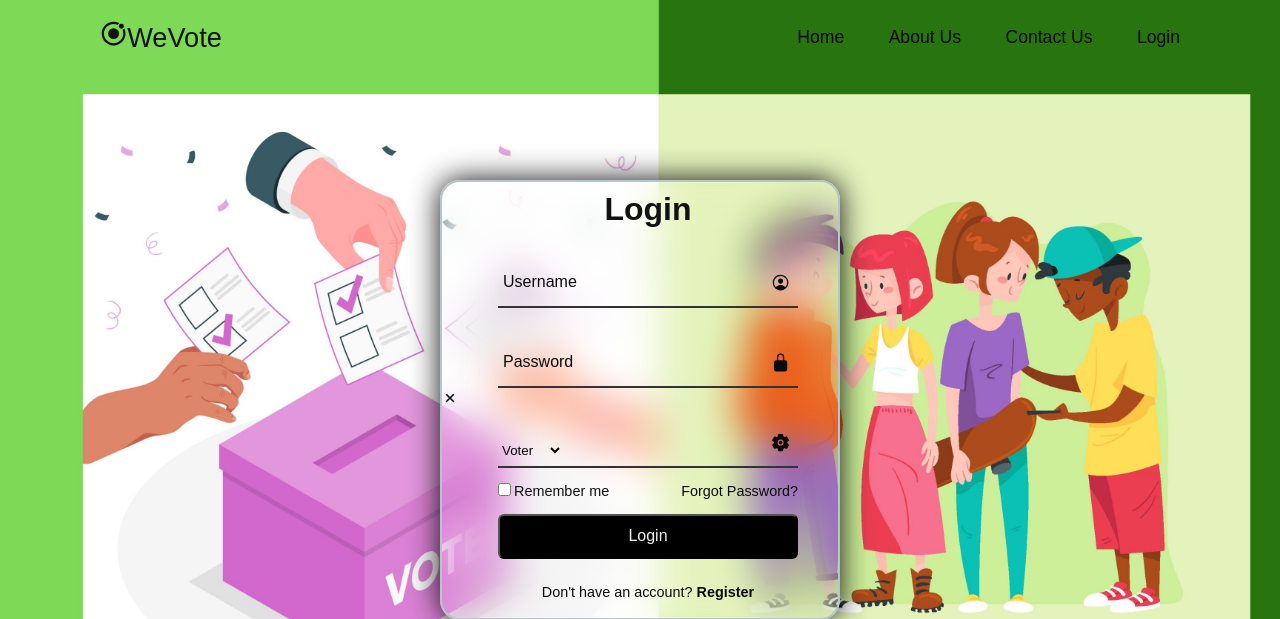
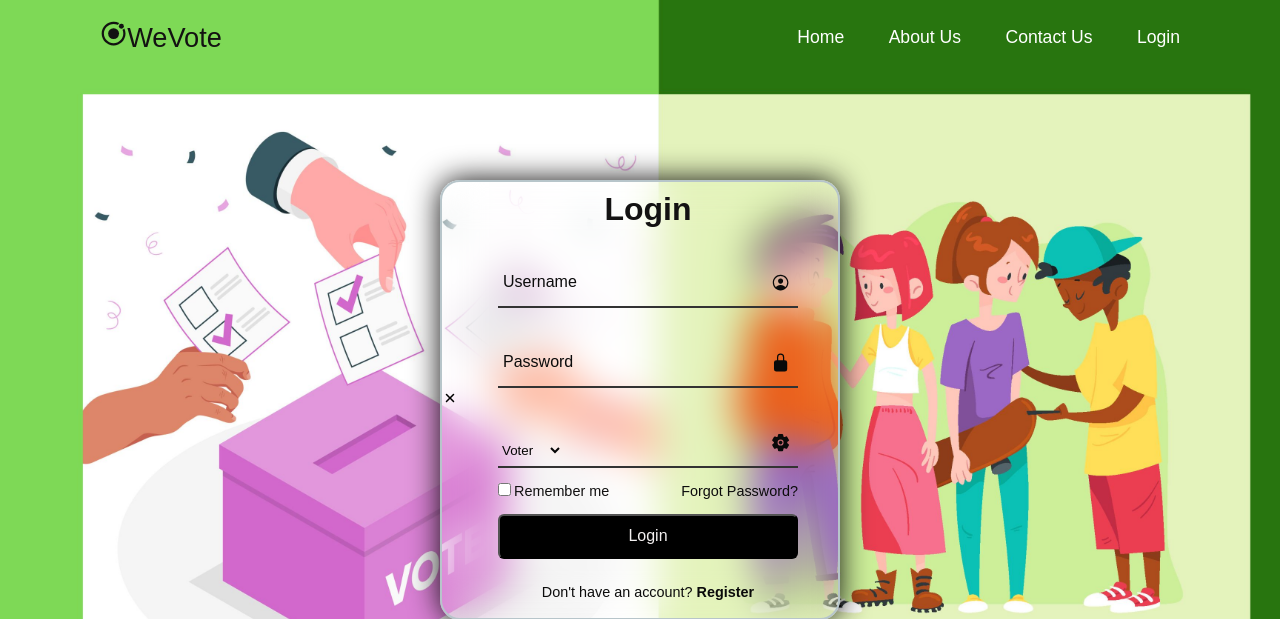
Before and after one commit to ICNZACK/ONLINE-VOTING-SYSTEM, a PHP site: page /Routes/backup_page.php in a window 1280 px wide. Shown: the top 619 px of the page. Run offline with PHP 8.4, Linux system fonts and the light colour scheme.

Commit message:
change home color

```diff
--- a/css/stylesheet.css
+++ b/css/stylesheet.css
@@ -28,7 +28,7 @@
 .nav a {
     position: relative;
     font-size: 1.1em;
-    color: #080808;
+    color: #fff;
     text-decoration: none;
     margin-left: 40px;
 }
```
